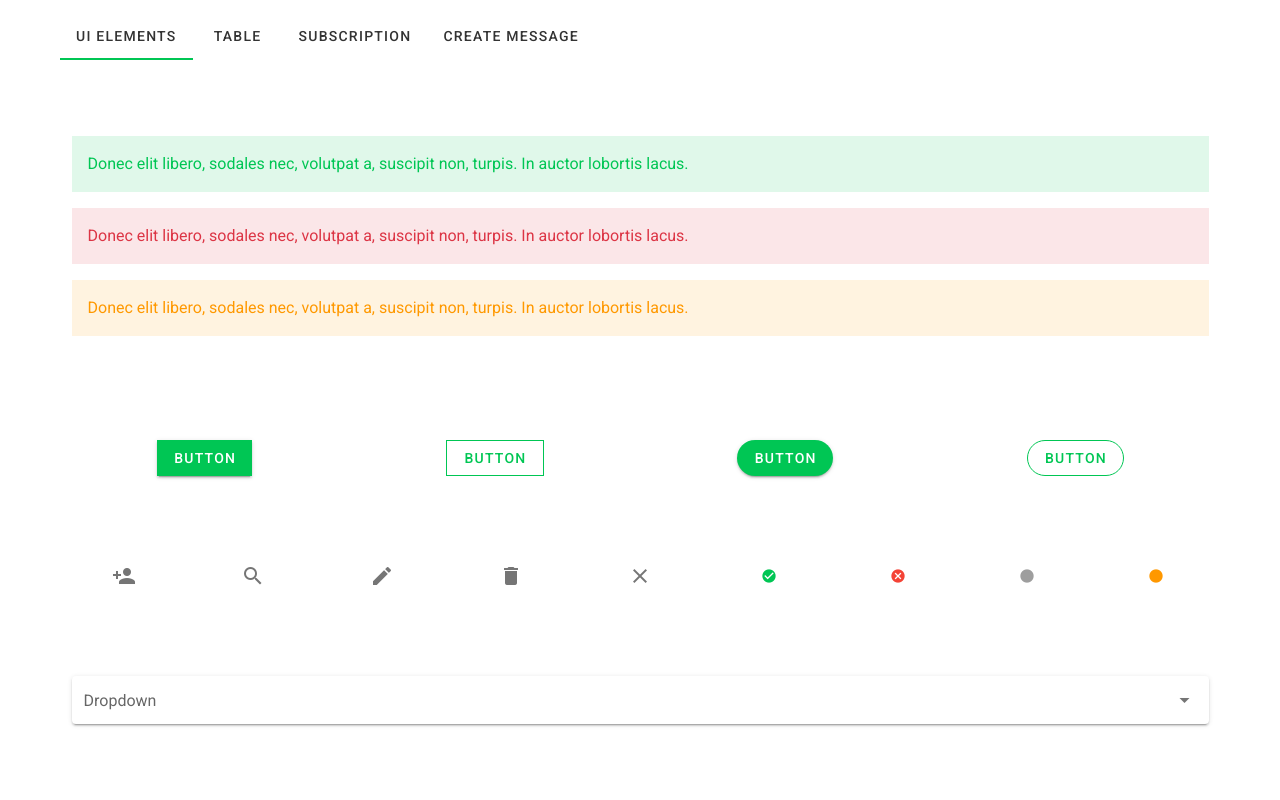
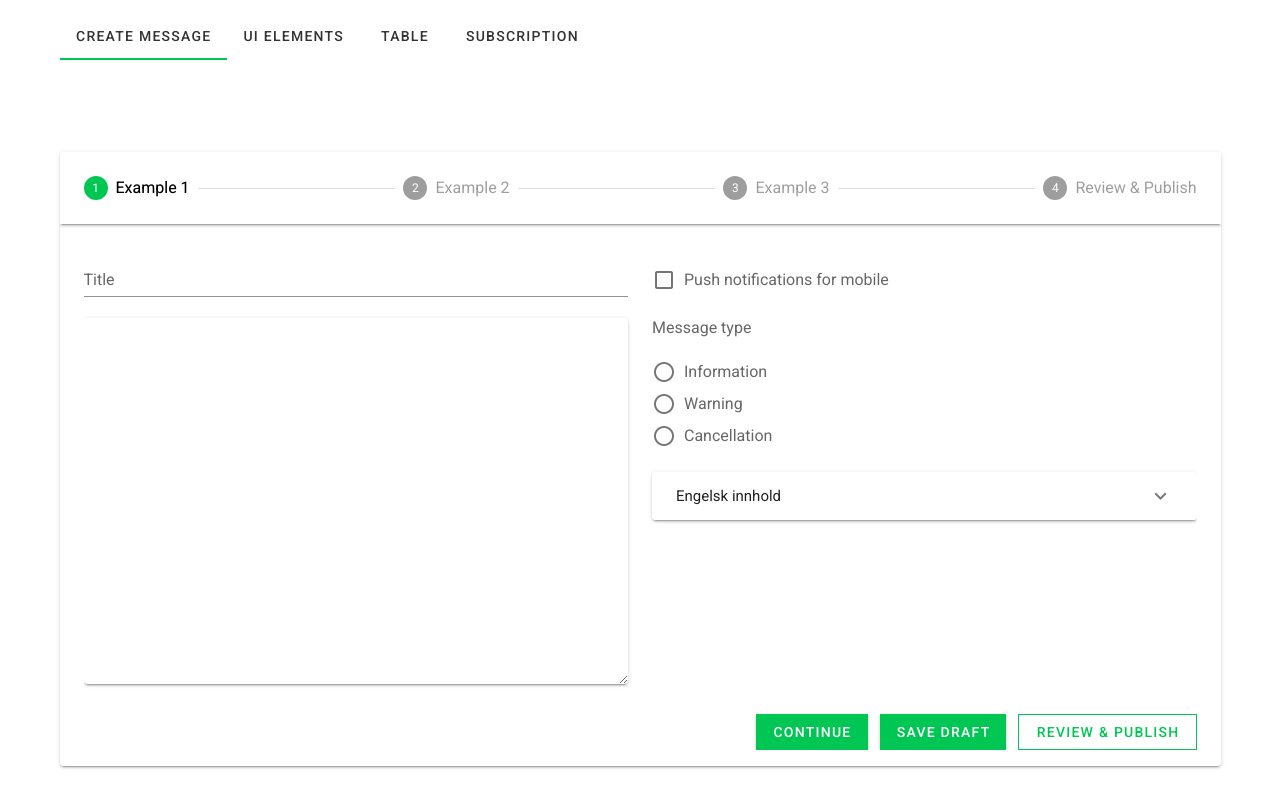
Before and after one commit to fucadzi/ux-mockup, a Vue app: page /subcsription in a window 1280 px wide. Shown: the top 800 px of the page. Built offline with nearby package versions, Linux system fonts and the light colour scheme.

Commit message:
Examples for new options

```diff
--- a/src/App.vue
+++ b/src/App.vue
@@ -3,10 +3,11 @@
     <v-content>
         <v-container>
             <v-tabs color="#00c654" v-model="activeTab">
-                <v-tab color="#00c654"><router-link to="/">UI elements</router-link></v-tab>
+                <v-tab><router-link to="/">Create message</router-link></v-tab>
+                <v-tab color="#00c654"><router-link to="/elements">UI elements</router-link></v-tab>
                 <v-tab><router-link to="/table">Table</router-link></v-tab>
                 <v-tab><router-link to="/subcsription">Subscription</router-link></v-tab>
-                <v-tab><router-link to="/stepper">Create message</router-link></v-tab>
+
             </v-tabs>
             <router-view></router-view>
         </v-container>
@@ -22,16 +23,16 @@
         }),
         created() {
             switch(this.$route.name) {
-                case 'Home':
+                case 'Stepper':
                     this.activeTab = 0;
                     break;
-                case 'TablePage':
+                case 'Home':
                     this.activeTab = 1;
                     break;
-                case 'Subscription':
+                case 'TablePage':
                     this.activeTab = 2;
                     break;
-                case 'Stepper':
+                case 'Subscription':
                     this.activeTab = 3;
                     break;
             }
--- a/src/plugins/vuetify.js
+++ b/src/plugins/vuetify.js
@@ -3,4 +3,15 @@ import Vuetify from "vuetify/lib";
 
 Vue.use(Vuetify);
 
-export default new Vuetify({});
+export default new Vuetify({
+    theme: {
+        themes: {
+          light: {
+            primary: '#00c654',
+            secondary: '#b0bec5',
+            accent: '#8c9eff',
+            error: '#b71c1c',
+          },
+        },
+      },
+});
--- a/src/router.js
+++ b/src/router.js
@@ -10,7 +10,7 @@ Vue.use(Router)
 export default new Router({
   routes: [
     {
-      path: '/',
+      path: '/elements',
       name: 'Home',
       component: Home
     },
@@ -20,7 +20,7 @@ export default new Router({
       component: Subscription
     },
     {
-      path: '/stepper',
+      path: '/',
       name: 'Stepper',
       component: Stepper
     },
--- a/src/views/Stepper.vue
+++ b/src/views/Stepper.vue
@@ -24,7 +24,7 @@
                         :editable=true
                         :rules="[]"
                     >
-                    Step 1
+                    Example 1
                     </v-stepper-step>
 
                     <v-divider
@@ -38,7 +38,7 @@
                         :editable=true
                         :rules="step2Rules"
                     >
-                    Step 2
+                    Example 2
                     </v-stepper-step>
 
                     <v-divider
@@ -52,7 +52,7 @@
                         :editable=true
                         :rules="[]"
                     >
-                    Step 3
+                    Example 3
                     </v-stepper-step>
 
                     <v-divider
@@ -74,9 +74,36 @@
                 <v-stepper-content
                     step=1
                 >
-                    <v-text-field v-model="title" color="#00c654" label="Title"></v-text-field>
-                    <v-textarea v-model="text" solo>
-                    </v-textarea>
+                    <v-row>
+                        <v-col>
+                            <v-text-field v-model="title" color="#00c654" label="Title"></v-text-field>
+                            <v-textarea v-model="text" solo height="366px">
+                            </v-textarea>
+                        </v-col>
+                        <v-col>
+                            <v-checkbox class="push" v-model="setting1" color="#00c654" label="Push notifications for mobile"></v-checkbox>
+                            <div class="radio">
+                                <v-label>Message type</v-label>
+                                <v-radio-group>
+                                    <v-radio label="Information" color="#00c654"></v-radio>
+                                    <v-radio label="Warning" color="#00c654"></v-radio>
+                                    <v-radio label="Cancellation" color="#00c654"></v-radio>
+                                </v-radio-group>
+                            </div>
+                            <v-expansion-panels>
+                            <v-expansion-panel>
+                                <v-expansion-panel-header>
+                                    Engelsk innhold
+                                </v-expansion-panel-header>
+                                <v-expansion-panel-content>
+                                    <v-text-field v-model="title" color="#00c654" label="Title"></v-text-field>
+                                    <v-textarea v-model="text" solo height="366px">
+                                    </v-textarea>
+                                </v-expansion-panel-content>
+                            </v-expansion-panel>
+                            </v-expansion-panels>
+                        </v-col>
+                    </v-row>
 
                     <v-spacer></v-spacer>
                     <v-btn
@@ -110,15 +137,36 @@
 
                 </v-stepper-content>
                 <v-stepper-content step=2>
-                    <v-input> Next step</v-input>
-                    <v-text-field
-                        v-model="input1"
-                        color="grey"
-                        label="Required Input"
-                        :rules="inputRules"
-                    ></v-text-field>
-                    <v-text-field v-model="input2" color="grey" label="Input"></v-text-field>
+                    <v-row>
+                        <v-col>
+                            <v-text-field v-model="title" color="#00c654" label="Title"></v-text-field>
+                            <v-textarea v-model="text" solo height="366px">
+                            </v-textarea>
+                        </v-col>
+                        <v-col>
+                            <v-checkbox class="push" v-model="setting1" color="#00c654" label="Push notifications for mobile"></v-checkbox>
+                            <v-select
+                                class="messageType"
+                                :items="dropdown"
+                                label="Message type"
+                                solo
+                            ></v-select>
+                            <v-expansion-panels>
+                            <v-expansion-panel>
+                                <v-expansion-panel-header>
+                                    Engelsk innhold
+                                </v-expansion-panel-header>
+                                <v-expansion-panel-content>
+                                    <v-text-field v-model="title" color="#00c654" label="Title"></v-text-field>
+                                    <v-textarea v-model="text" solo height="366px">
+                                    </v-textarea>
+                                </v-expansion-panel-content>
+                            </v-expansion-panel>
+                            </v-expansion-panels>
+                        </v-col>
+                    </v-row>
 
+                    <v-spacer></v-spacer>
                     <v-btn
                         color="#00c654"
                         tile
@@ -157,10 +205,38 @@
                     </v-btn>
                 </v-stepper-content>
                 <v-stepper-content step=3>
-                    <v-checkbox v-model="setting1" color="#00c654" label="Setting 1"></v-checkbox>
-                    <v-checkbox v-model="setting2" color="#00c654" label="Setting 2"></v-checkbox>
-                    <v-checkbox v-model="setting3" color="#00c654" label="Setting 3"></v-checkbox>
-                    <v-checkbox v-model="setting4" color="#00c654" label="Setting 4"></v-checkbox>
+                    <v-row>
+                        <v-col>
+                            <v-text-field v-model="title" color="#00c654" label="Title"></v-text-field>
+                            <v-textarea v-model="text" solo height="366px">
+                            </v-textarea>
+                        </v-col>
+                        <v-col>
+                            <v-checkbox v-model="setting1" class="push" color="#00c654" label="Push notifications for mobile"></v-checkbox>
+                            <v-autocomplete
+                                v-model="modelMsgType"
+                                :items="dropdown"
+                                return-object
+                                color="grey"
+                                placeholder="Message type"
+                                append-icon="mdi-magnify"
+                            ></v-autocomplete>
+                            <v-expansion-panels>
+                            <v-expansion-panel>
+                                <v-expansion-panel-header>
+                                    Engelsk innhold
+                                </v-expansion-panel-header>
+                                <v-expansion-panel-content>
+                                    <v-text-field v-model="title" color="#00c654" label="Title"></v-text-field>
+                                    <v-textarea v-model="text" solo height="366px">
+                                    </v-textarea>
+                                </v-expansion-panel-content>
+                            </v-expansion-panel>
+                            </v-expansion-panels>
+                        </v-col>
+                    </v-row>
+
+                    <v-spacer></v-spacer>
 
                     <v-btn
                         color="#00c654"
@@ -287,7 +363,10 @@ export default {
             setting3: false,
             setting4: false,
             inputRules: [v => !!v || 'This field is required'],
-            step2Rules: []
+            step2Rules: [],
+            dropdown: ['Information', 'Warning', 'Cancellation'],
+            modelMsgType: null,
+            msgType: null
         }
     },
     watch: {
@@ -299,6 +378,9 @@ export default {
         e1() {
             this.saved = false;
             this.notificationText = null;
+        },
+        modelMsgType: function(val) {
+            this.msgType = val;
         }
     },
     methods: {
@@ -330,3 +412,13 @@ export default {
     }
 }
 </script>
+
+<style>
+    .push, .radio, .v-autocomplete {
+        margin-bottom: 16px;
+    }
+
+    .messageType .v-input__slot {
+        padding-left: 24px !important;
+    }
+</style>
```
